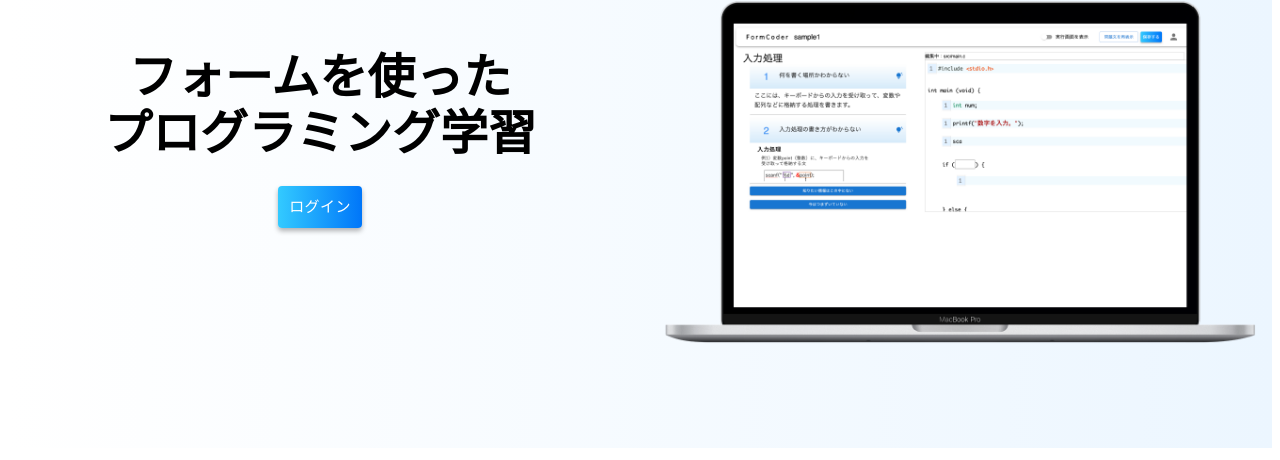
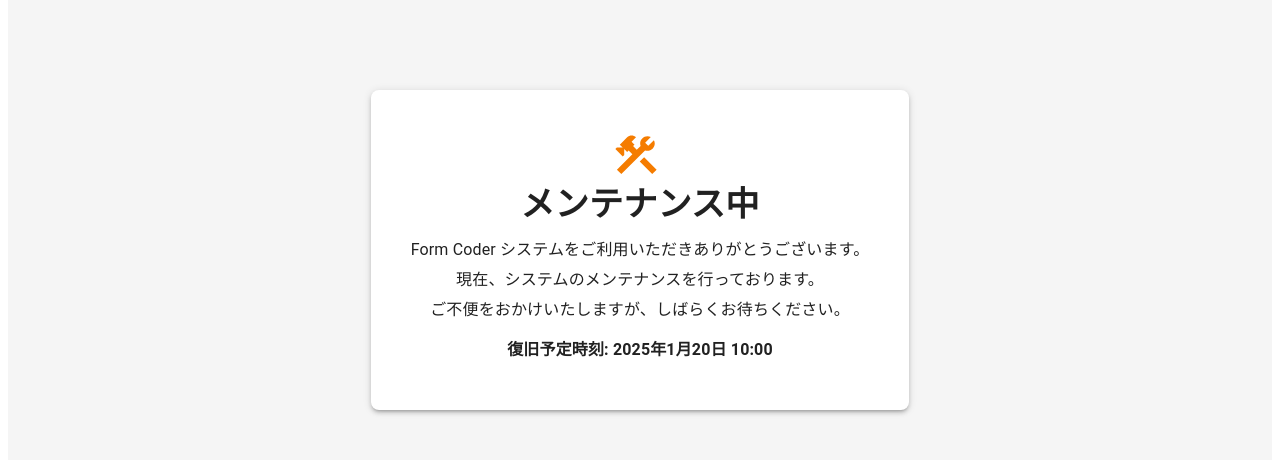
Before and after one commit to KHashimoto3/FormCoder_FRONT, a React (Vite) app: page / in a window 1280 px wide. Shown: the part 158-618 px from the top of the page. Built offline with nearby package versions, Linux system fonts and the light colour scheme; no server answers.

Commit message:
メンテナンス中画面を表示できるようにした。

```diff
--- a/src/App.tsx
+++ b/src/App.tsx
@@ -18,8 +18,15 @@ import { AnalyticsPage } from "./components/pages/AnalyticsPage";
 import { SequenceDataProvider } from "./components/features/sequence/SequenceDataProvider";
 import { CreateAccountPage } from "./components/pages/CreateAccountPage";
 import { TimestampProvider } from "./components/features/sequence/TimestampProvider";
+import React from "react";
+import { MaintenancePage } from "./components/pages/MaintenacePage";
 
 function App() {
+  //メンテナンス中の場合はtrueにする
+  const [maintenance] = React.useState(true);
+  if (maintenance) {
+    return <MaintenancePage />;
+  } else {
     return (
       <CookiesProvider>
         <CodeProvider>
@@ -71,5 +78,6 @@ function App() {
       </CookiesProvider>
     );
   }
+}
 
 export default App;
--- /dev/null
+++ b/src/components/pages/MaintenacePage.tsx
@@ -0,0 +1,45 @@
+import { Box, Card, CardContent, Typography } from "@mui/material";
+import ConstructionIcon from "@mui/icons-material/Construction";
+
+export const MaintenancePage = () => {
+  return (
+    <Box
+      sx={{
+        display: "flex",
+        justifyContent: "center",
+        alignItems: "center",
+        minHeight: "100vh",
+        backgroundColor: "#f5f5f5",
+      }}
+    >
+      <Card
+        sx={{
+          maxWidth: 500,
+          padding: 3,
+          textAlign: "center",
+          boxShadow: 3,
+          borderRadius: 2,
+        }}
+      >
+        <CardContent>
+          <ConstructionIcon sx={{ fontSize: 50, color: "#f57c00", mr: 1 }} />
+          <Typography variant="h4" sx={{ fontWeight: "bold" }} gutterBottom>
+            メンテナンス中
+          </Typography>
+          <Typography variant="body1" gutterBottom>
+            Form Coder システムをご利用いただきありがとうございます。
+          </Typography>
+          <Typography variant="body1" gutterBottom>
+            現在、システムのメンテナンスを行っております。
+          </Typography>
+          <Typography variant="body1" gutterBottom>
+            ご不便をおかけいたしますが、しばらくお待ちください。
+          </Typography>
+          <Typography variant="body1" sx={{ marginTop: 2, fontWeight: "bold" }}>
+            復旧予定時刻: 2025年1月20日 10:00
+          </Typography>
+        </CardContent>
+      </Card>
+    </Box>
+  );
+};
```
Lines whose indentation alone changed are shown as unchanged.
